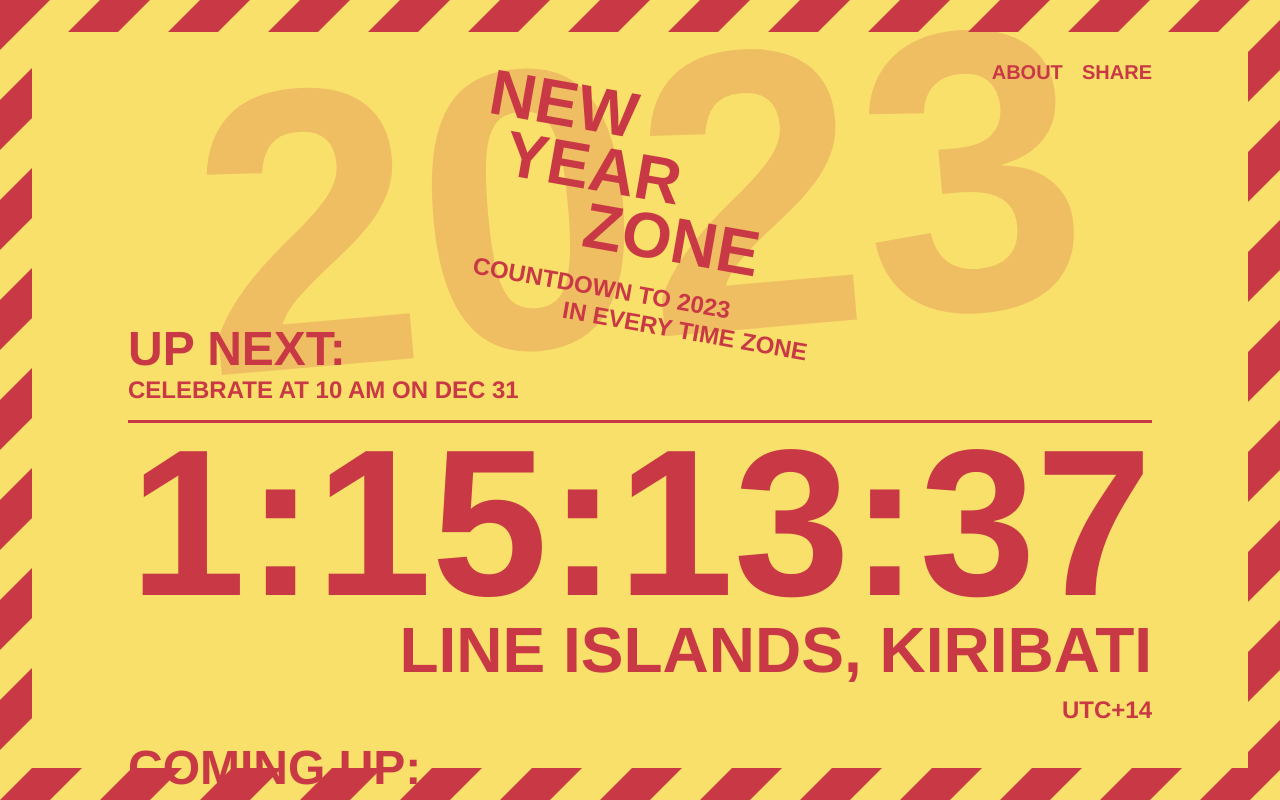
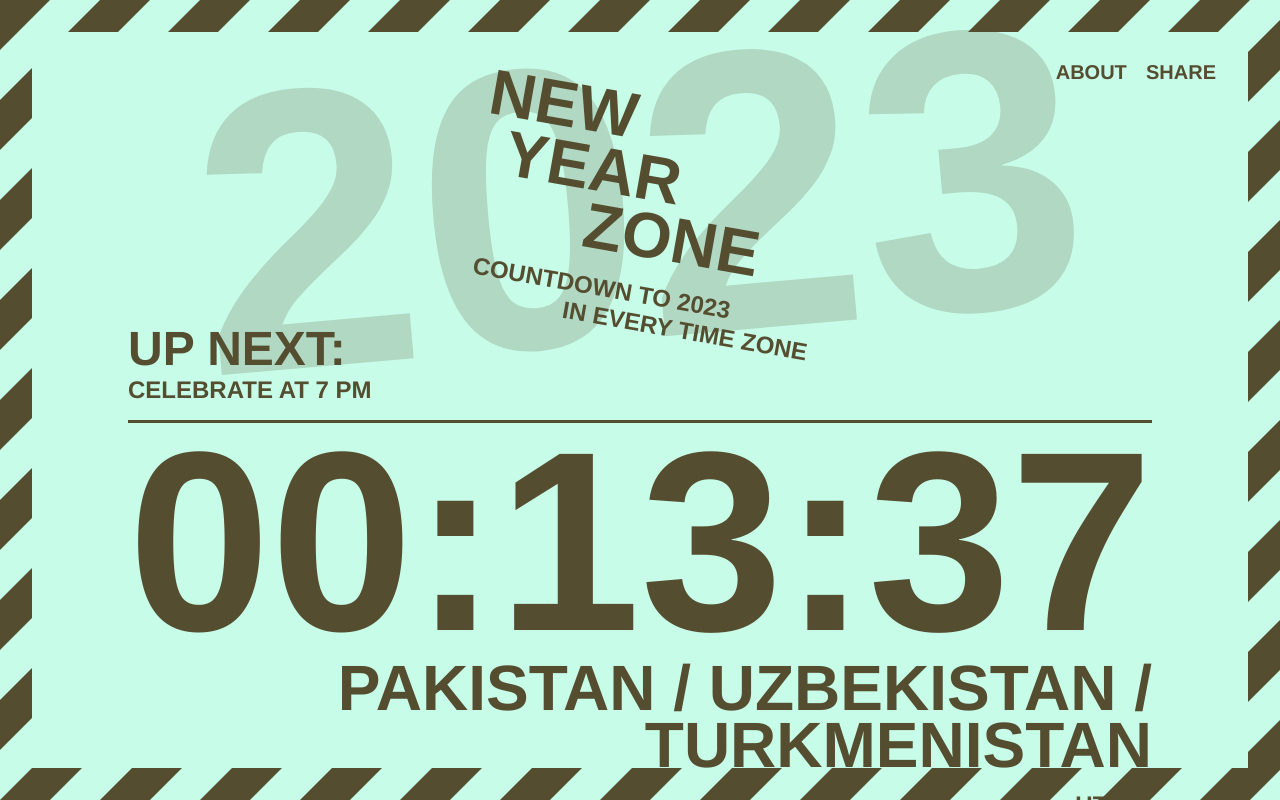
Before and after one commit to adamaaronson/new-year-zone, a React (Vite) app: page / in a window 1280 px wide. Built offline with nearby package versions, Linux system fonts and the light colour scheme.

Commit message:
Move nav bar closer to the corner

```diff
--- a/src/components/Countdown.tsx
+++ b/src/components/Countdown.tsx
@@ -10,23 +10,23 @@
 const MILLISECONDS_PER_HOUR = MILLISECONDS_PER_MINUTE * MINUTES_PER_HOUR;
 const MILLISECONDS_PER_DAY = MILLISECONDS_PER_HOUR * HOURS_PER_DAY;
 
+// const NEW_YEAR_DATE = {
+//     yearOffset: 0,
+//     month: 0,
+//     day: 1,
+//     hour: 0,
+//     minute: 0,
+//     second: 0
+// }
+
 const NEW_YEAR_DATE = {
-    yearOffset: 0,
-    month: 0,
-    day: 1,
+    yearOffset: -1,
+    month: 11,
+    day: 30,
     hour: 0,
     minute: 0,
     second: 0
 }
-
-// const NEW_YEAR_DATE = {
-//     yearOffset: -1,
-//     month: 11,
-//     day: 29,
-//     hour: 12,
-//     minute: 6,
-//     second: 0
-// }
 
 function getSeconds(timeInMilliseconds: number) {
     // add 1 because it makes countdown more satisfying
--- a/src/css/App.scss
+++ b/src/css/App.scss
@@ -1,4 +1,6 @@
 @import '../main.scss';
+
+$margin-change-threshold: 800px;
 
 html {
     height: 100%;
@@ -27,7 +29,7 @@
     flex-direction: column;
     justify-content: space-between;
 
-    @media (max-width: 800px) {
+    @media (max-width: $margin-change-threshold) {
         margin: 4rem 4rem;
     }
 }
@@ -91,4 +93,8 @@
     .share-link {
         cursor: pointer;
     }
+
+    @media (min-width: $margin-change-threshold) {
+        margin-right: -4rem;
+    }
 }
```
